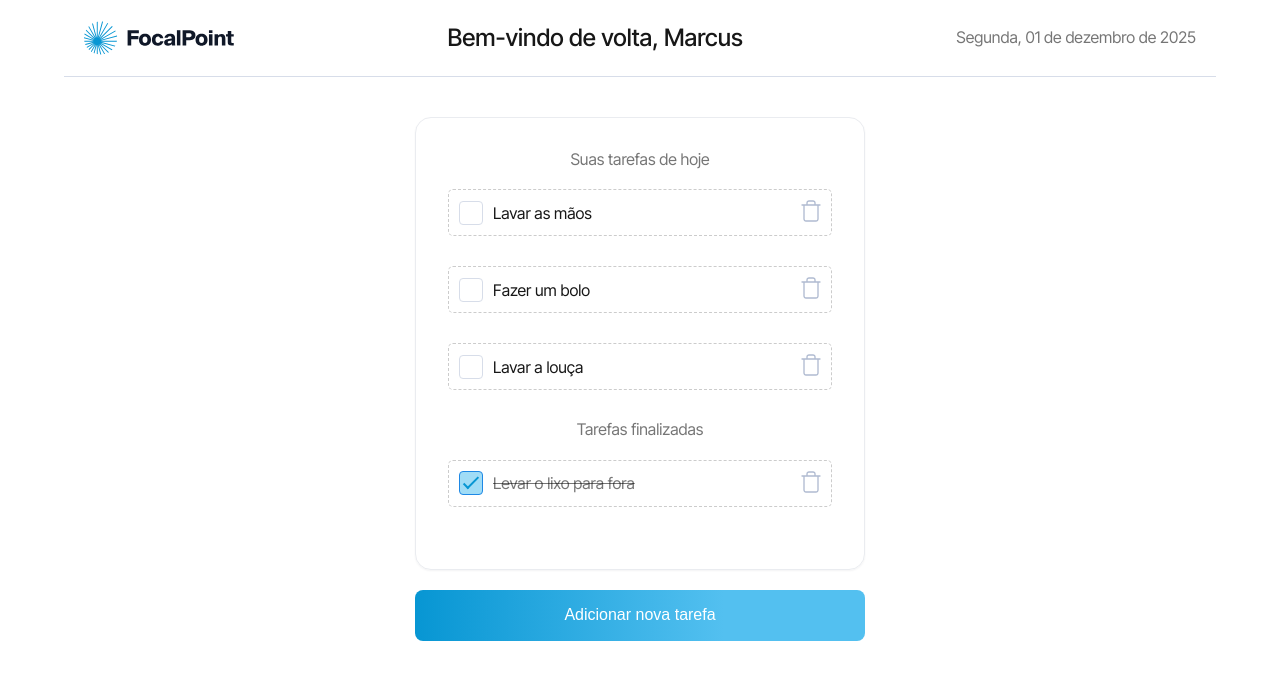
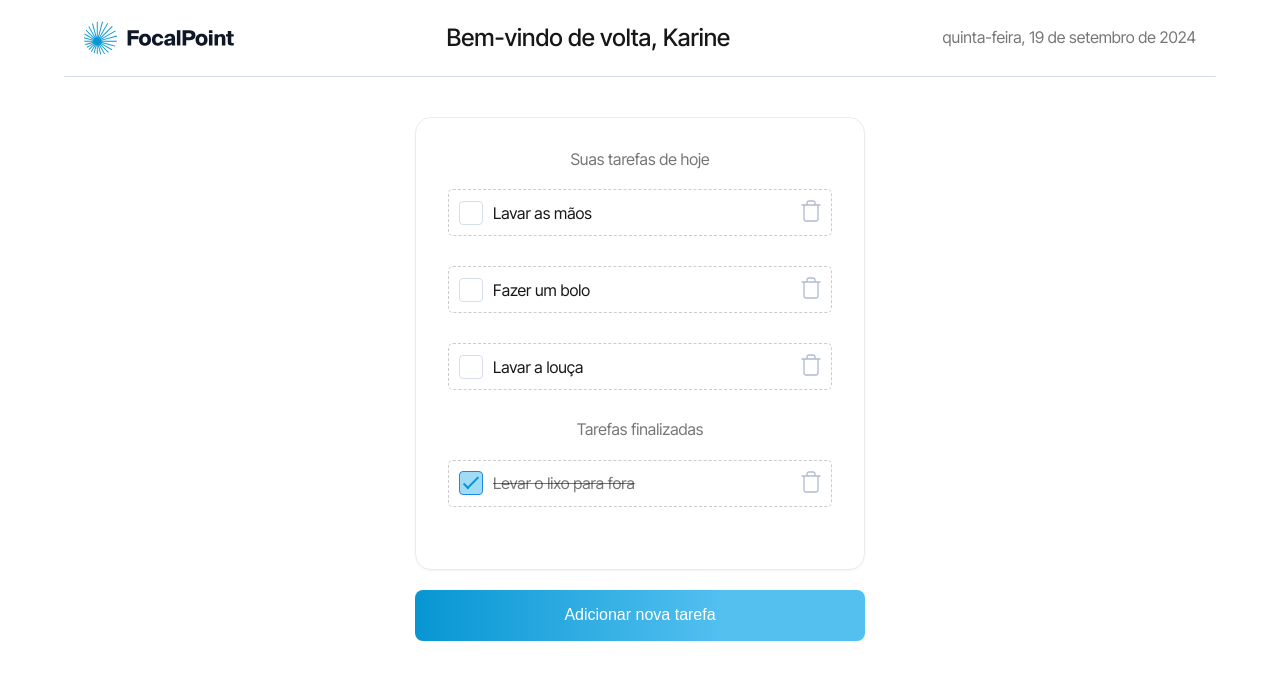
Before and after one commit to itseduardolima/focalpoint, a Next.js app: page /home in a window 1280 px wide. Shown: the top 680 px of the page. Built offline with nearby package versions, Linux system fonts and the light colour scheme.

Commit message:
feat: add date

```diff
--- a/src/components/Header/index.tsx
+++ b/src/components/Header/index.tsx
@@ -3,11 +3,18 @@ import LogoImg from "../../../public/assets/images/Logo.svg";
 import styles from "./Header.module.scss";
 
 export const Header = () => {
+  // Obtém a data atual
+  const today = new Date();
+
+  // Formata a data como "Segunda, 01 de março de 2025"
+  const options: Intl.DateTimeFormatOptions = { weekday: 'long', day: '2-digit', month: 'long', year: 'numeric' };
+  const formattedDate = today.toLocaleDateString('pt-BR', options);
+
   return (
     <header className={styles.header}>
       <Image src={LogoImg} alt="FocalPoint" />
-      <h1>Bem-vindo de volta, Marcus</h1>
-      <span>Segunda, 01 de dezembro de 2025</span>
+      <h1>Bem-vindo de volta, Karine</h1>
+      <span>{formattedDate}</span>
     </header>
   );
 };
```
